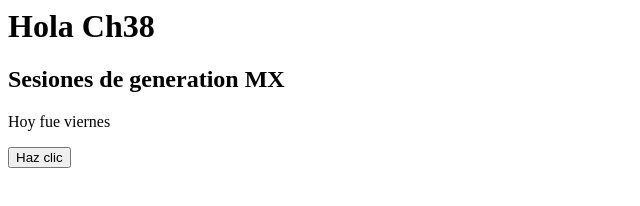
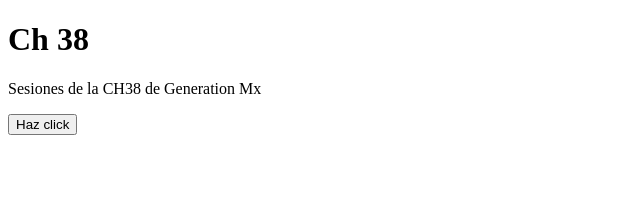
Before and after one commit to FridaEstrada/Generation, a plain HTML site: page index.html in a window 1280 px wide. Shown: the whole page, without its empty margins (0-640 px from the left). Drawn offline with Linux system fonts and the light colour scheme.

Commit message:
feat:version de html 5 con metas

```diff
--- a/index.html
+++ b/index.html
@@ -1,11 +1,16 @@
-<html>
-	<head>
-		<title> CH38 </title>
-	</head>
-	<body>
-		<h1> Hola Ch38 </h1>
-		<h2> Sesiones de generation MX </h2>
-		<p> Hoy fue viernes </p>
-		<button>Haz clic</button>
-	</body>
+<!DOCTYPE html>
+<html lang="en">
+  <head>
+    <meta charset="UTF-8" />
+    <meta name="viewport" content="width=device-width, initial-scale=1.0" />
+    <title>Document</title>
+  </head>
+  <body>
+    <main>
+      <h1>Ch 38</h1>
+      <p>Sesiones de la CH38 de Generation Mx</p>
+      <button>Haz click</button>
+    </main>
+    <footer></footer>
+  </body>
 </html>
```
